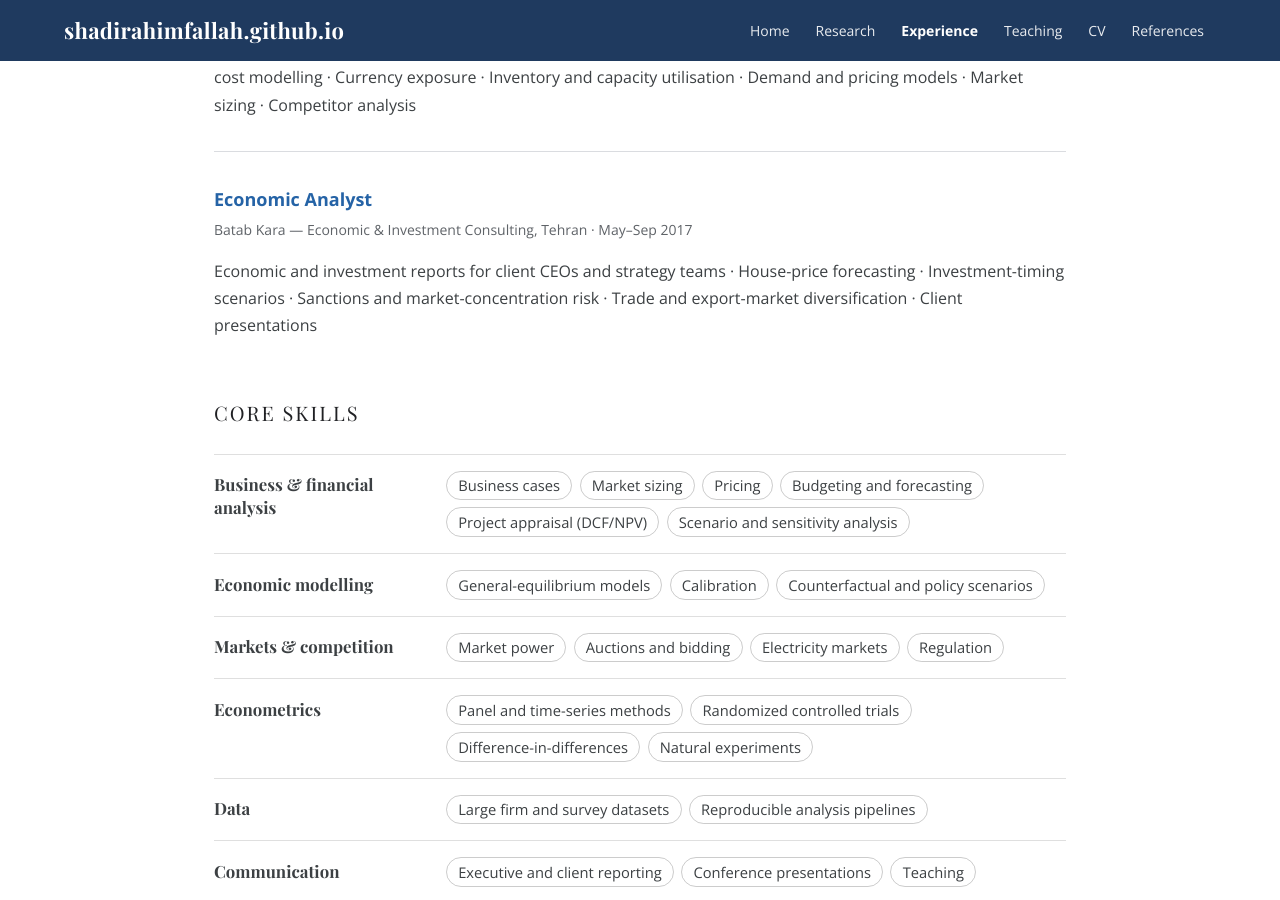
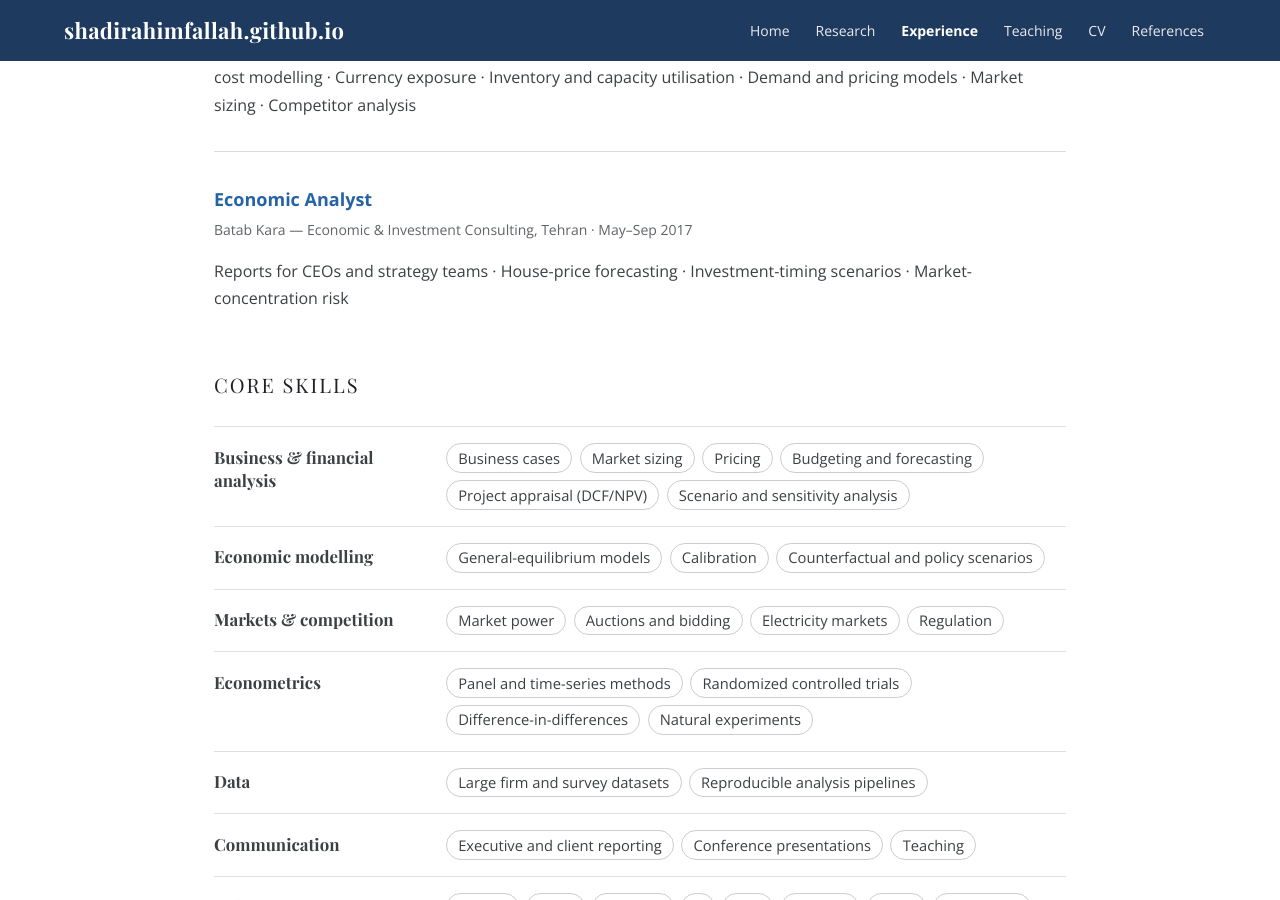
Before and after one commit to ShadiRahimfallah/ShadiRahimfallah.github.io, a Jekyll site: the page experience.html, which Jekyll copies as it is, in a window 1280 px wide and 900 px high, scrolled down 718 px. Built offline with Jekyll 4.4.1, drawn with Linux system fonts in a browser that asks for light colours.

Commit message:
Add files via upload

```diff
--- a/experience.html
+++ b/experience.html
@@ -65,9 +65,8 @@
 
   <h3 class="item-title">Economic Analyst</h3>
   <p class="item-meta">Batab Kara — Economic &amp; Investment Consulting, Tehran · May–Sep 2017</p>
-  <p>Economic and investment reports for client CEOs and strategy teams · House-price forecasting ·
-  Investment-timing scenarios · Sanctions and market-concentration risk · Trade and export-market
-  diversification · Client presentations</p>
+  <p>Reports for CEOs and strategy teams · House-price forecasting · Investment-timing scenarios ·
+  Market-concentration risk</p>
 
   <h2 class="section">Core Skills</h2>
 
```
